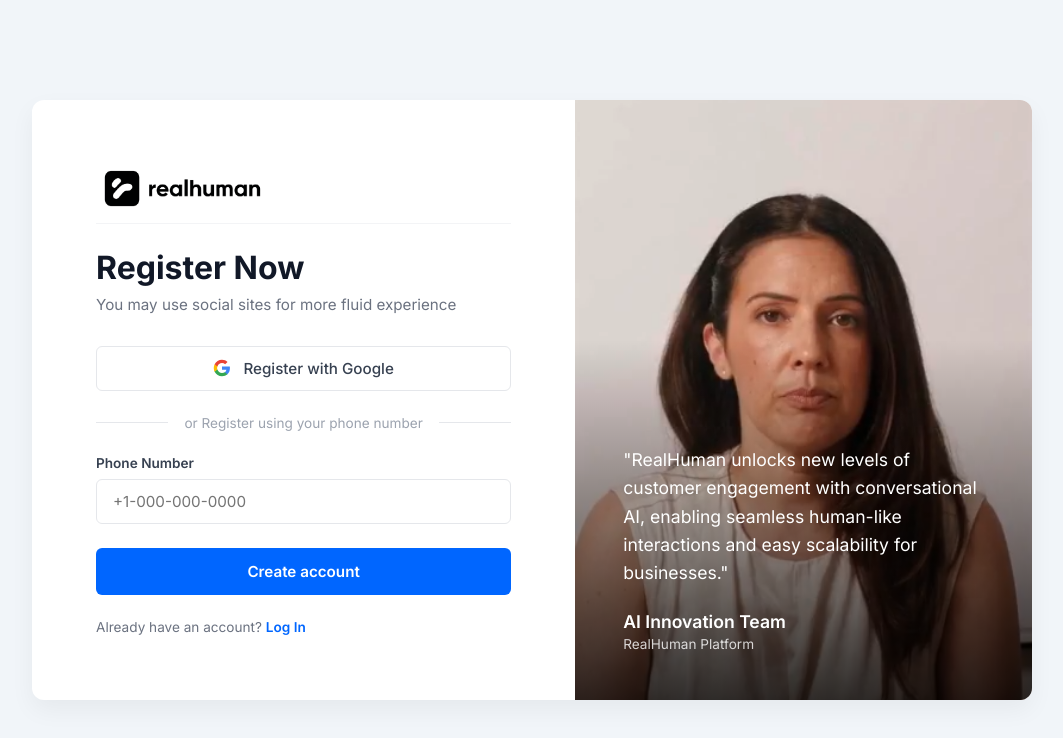
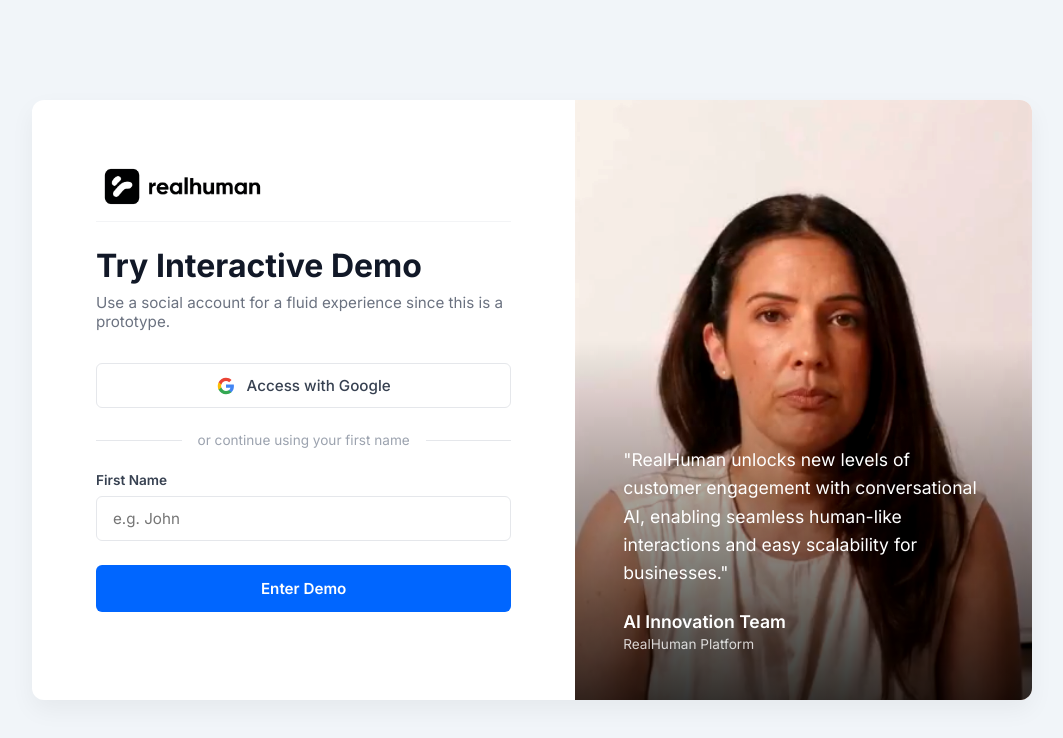
Before and after one commit to EdTech20/RealHuman, a React (Vite) app: page / in a window 1280 px wide. Shown: the top 738 px of the page, without its empty margins (108-1171 px from the left). Built offline with nearby package versions, Linux system fonts and the light colour scheme.

Commit message:
feat: update copy for demo prototype and sharpen image

```diff
--- a/src/Register.css
+++ b/src/Register.css
@@ -176,6 +176,7 @@
   position: absolute;
   top: 0;
   left: 0;
+  filter: contrast(1.15) saturate(1.1) brightness(1.05);
 }
 
 .image-overlay {
--- a/src/Register.jsx
+++ b/src/Register.jsx
@@ -15,8 +15,8 @@
 
           <hr className="register-hr" />
 
-          <h1 className="register-title">Register Now</h1>
-          <p className="register-subtitle">You may use social sites for more fluid experience</p>
+          <h1 className="register-title">Try Interactive Demo</h1>
+          <p className="register-subtitle">Use a social account for a fluid experience since this is a prototype.</p>
 
           <button className="google-btn" onClick={onRegister}>
             <svg width="18" height="18" viewBox="0 0 24 24" xmlns="http://www.w3.org/2000/svg">
@@ -25,23 +25,19 @@
               <path d="M5.84 14.09c-.22-.66-.35-1.36-.35-2.09s.13-1.43.35-2.09V7.07H2.18C1.43 8.55 1 10.22 1 12s.43 3.45 1.18 4.93l2.85-2.22.81-.62z" fill="#FBBC05"/>
               <path d="M12 5.38c1.62 0 3.06.56 4.21 1.64l3.15-3.15C17.45 2.09 14.97 1 12 1 7.7 1 3.99 3.47 2.18 7.07l3.66 2.84c.87-2.6 3.3-4.53 6.16-4.53z" fill="#EA4335"/>
             </svg>
-            Register with Google
+            Access with Google
           </button>
 
           <div className="divider">
-            <span className="divider-text">or Register using your phone number</span>
+            <span className="divider-text">or continue using your first name</span>
           </div>
 
           <div className="input-group">
-            <label>Phone Number</label>
-            <input type="tel" placeholder="+1-000-000-0000" />
+            <label>First Name</label>
+            <input type="text" placeholder="e.g. John" />
           </div>
 
-          <button className="submit-btn" onClick={onRegister}>Create account</button>
-
-          <p className="login-link">
-            Already have an account? <span onClick={onRegister}>Log In</span>
-          </p>
+          <button className="submit-btn" onClick={onRegister}>Enter Demo</button>
         </div>
 
         {/* Right Image Section */}
```
